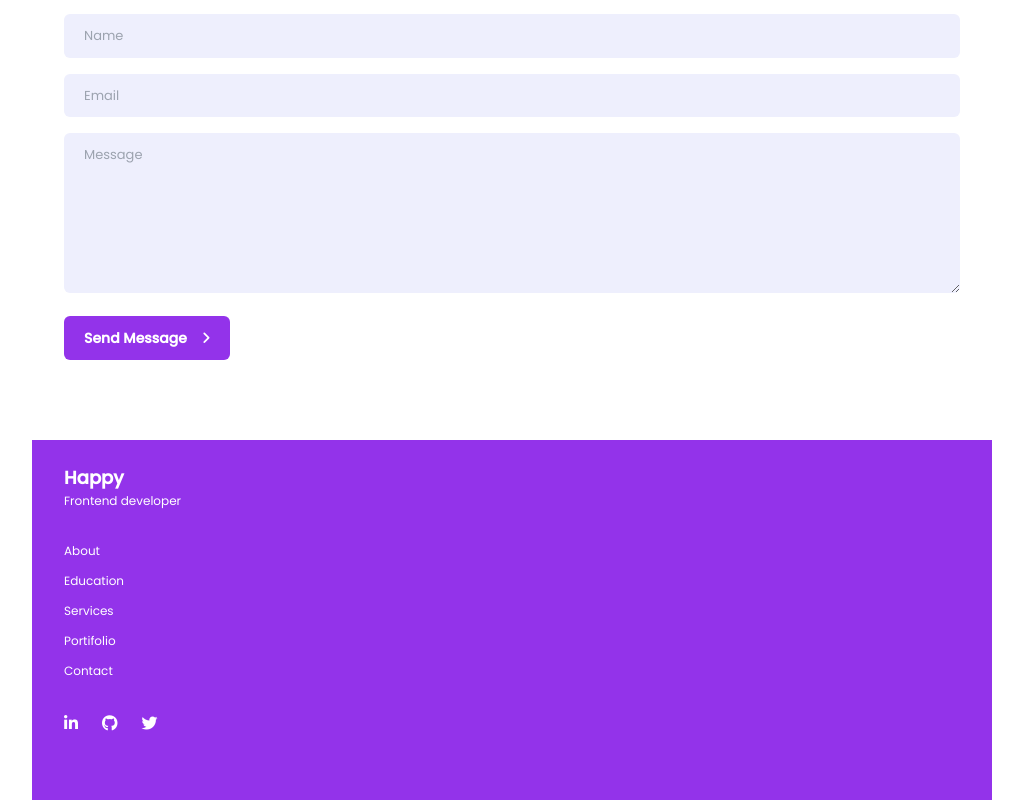
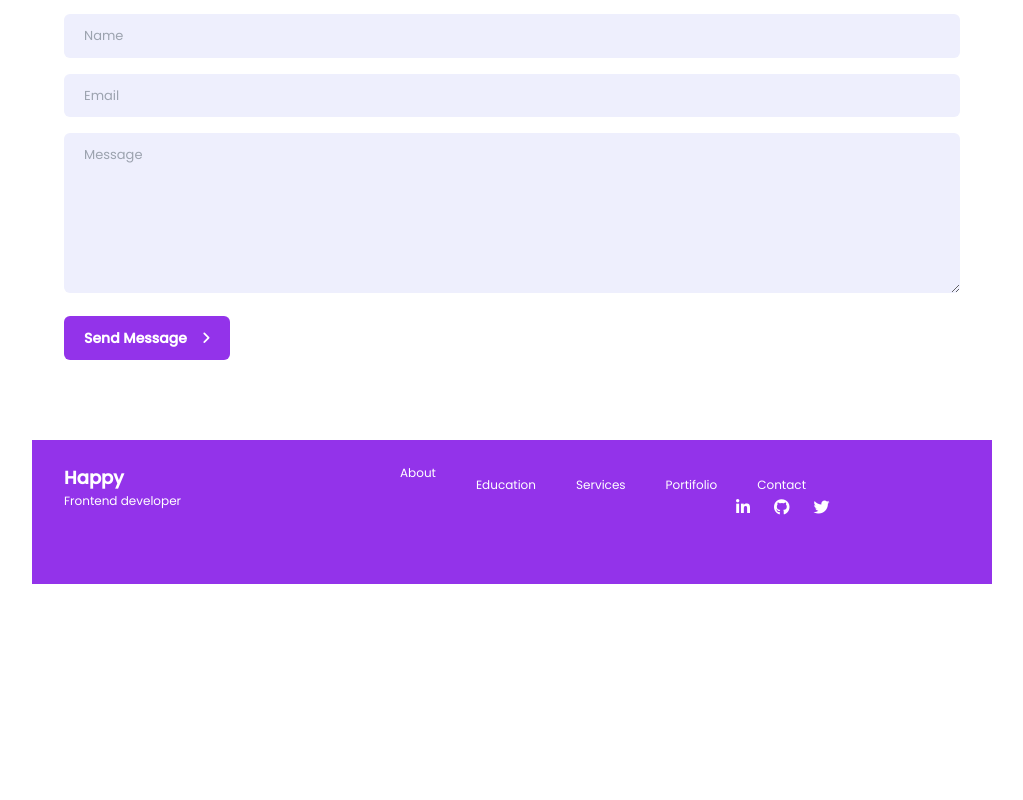
Before and after one commit to gikundiroHappy/happy_portifolio, a website: page index.html in a window 1280 px wide. Shown: the part 2562-3362 px from the top of the page, without its empty margins (128-1151 px from the left). After the commit the page ends 3146 px from the top, so only its background shows below. Drawn offline with Linux system fonts and the light colour scheme; a web font is replaced by a local one.

Commit message:
chsnged footer style

```diff
--- a/index.html
+++ b/index.html
@@ -392,14 +392,15 @@
     </div>
   </div>
 
-    <div id="footer" class="bg-purple-600 mx-0 space-y-8 pt-6 px-8 py-16">
-        <div>
+    <div id="footer" class="bg-purple-600 mx-0 space-y-8 pt-6 px-8 py-16 lg:grid lg:grid-cols-4">
+      <div class="sm:grid sm:grid-cols-2 lg:col-span-3 ">
+        <div class="sm:col-span-1 ">
           <p class="font-bold text-lg text-white">Happy</p>
           <p class="text-[12px] text-white">Frontend developer</p>
         </div>
 
-        <div>
-          <ul class="text-[12px] text-white space-y-3">
+        <div class="col-span-1 ">
+          <ul class="text-[12px] text-white space-y-3 lg:flex lg:gap-10">
             <li><a href="#about">About</a></li>
             <li><a href="#education">Education</a></li>
             <li><a href="#services">Services</a></li>
@@ -407,8 +408,9 @@
             <li><a href="#contact">Contact</a></li>
           </ul>
         </div>
+      </div>
 
-        <div class="flex gap-6">
+        <div class="flex gap-6 lg:col-span-1 ">
           <a href="https://www.linkedin.com/in/ange-marie-happy-gikundiro-7aa285270"
             ><i class="fa-brands fa-linkedin-in" style="color: white"></i
           ></a>
```
Also changed, not shown: src/output.css.
